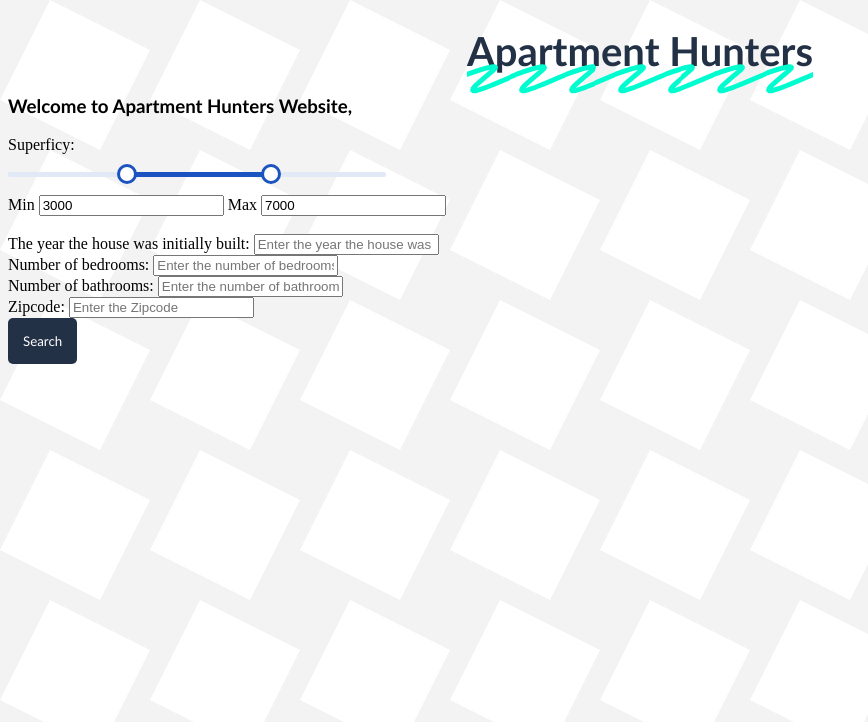
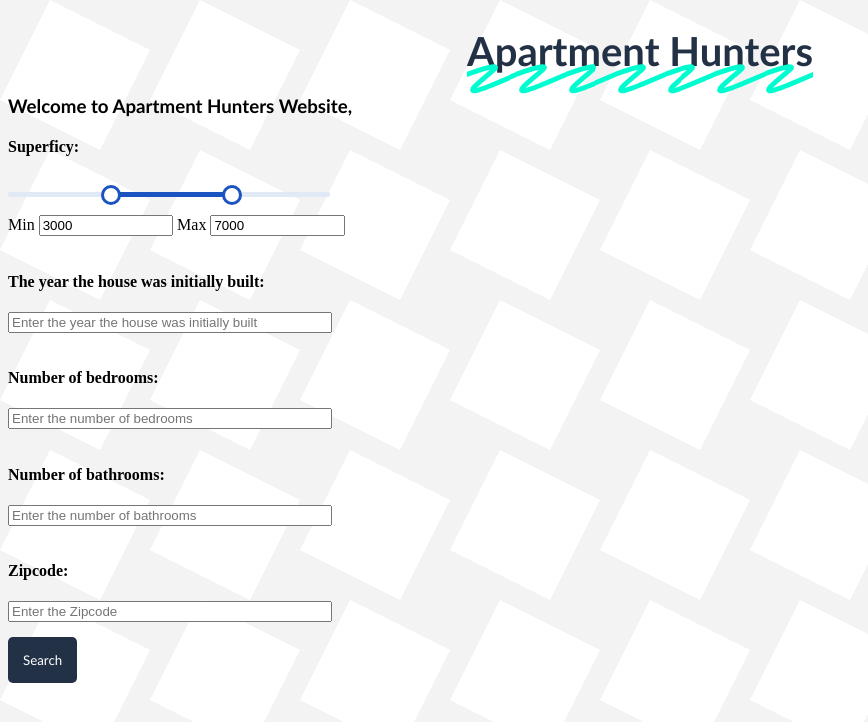
Before and after one commit to Enam88/apartment-hunter, a Flask app: page / in a window 1280 px wide. Shown: the top 722 px of the page, without its empty margins (0-868 px from the left). Run offline with Flask 3, Linux system fonts and the light colour scheme.

Commit message:
organizing inputs

```diff
--- a/static/css/style.css
+++ b/static/css/style.css
@@ -70,7 +70,7 @@ container {
 
 .range-slider {
   height: 5px;
-  width: 10cm;
+  width: 25.5%;
   position: relative;
   background-color: #e1e9f6;
   border-radius: 2px;
@@ -82,6 +82,15 @@ container {
   position: absolute;
   border-radius: 5px;
   background-color: #1b53c0;
+}
+
+
+.range-superficy input{
+  width: 10%;
+}
+
+.form-group input{
+  width: 25%;
 }
 
 
@@ -119,7 +128,7 @@ container {
 
 .range-input {
   position: relative;
-  width: 10cm;
+  width: 25.5%;
 }
 .range-input input {
   position: absolute;
--- a/templates/home.html
+++ b/templates/home.html
@@ -15,10 +15,8 @@
 
         <!-- Form for entering price range and superficy -->
         <form action="#" method="GET">
-            <label for="superficy">Superficy:</label>
-            <br>
-            <br>
-            <div class="range">
+            <label for="superficy"><h4>Superficy:</h4></label>
+            <div style="padding-top: 15px;" class="range">
                 <div class="range-slider">
                   <span class="range-selected"></span>
                 </div>
@@ -34,34 +32,31 @@
                   <input type="number" name="max" value="7000" readonly>
                 </div>
             </div>
-            <br>
 
-
-            <div class="form-group">
-                <label for="yearb">The year the house was initially built:</label>
+            <div style="padding-top: 15px;" class="form-group">
+                <label for="yearb"><h4>The year the house was initially built:</h4></label>
                 <input type="text" class="form-control" id="yearb" name="yearb" placeholder="Enter the year the house was initially built">
             </div>
 
 
-
-            <div class="form-group">
-                <label for="no_bedrooms">Number of bedrooms:</label>
+            <div style="padding-top: 15px;" class="form-group">
+                <label for="no_bedrooms"><h4>Number of bedrooms:</h4></label>
                 <input type="text" class="form-control" id="no_bedrooms" name="no_bedrooms" placeholder="Enter the number of bedrooms">
             </div>
 
-
-            <div class="form-group">
-                <label for="no_bathrooms">Number of bathrooms:</label>
+            <div style="padding-top: 15px;" class="form-group">
+                <label for="no_bathrooms"><h4>Number of bathrooms:</h4></label>
                 <input type="text" class="form-control" id="no_bathrooms" name="no_bathrooms" placeholder="Enter the number of bathrooms">
             </div>
 
-
-            <div class="form-group">
-                <label for="zipcode">Zipcode:</label>
+            <div style="padding-top: 15px;" class="form-group">
+                <label for="zipcode"><h4>Zipcode:</h4></label>
                 <input type="text" class="form-control" id="zipcode" name="zipcode" placeholder="Enter the Zipcode">
             </div>
 
-            <button type="submit" class="btn btn-primary">Search</button>
+            <div style="padding-top: 15px;" class="form-group">
+                <button type="submit" class="btn btn-primary">Search</button>
+            </div>
 
 
             <script>
```
